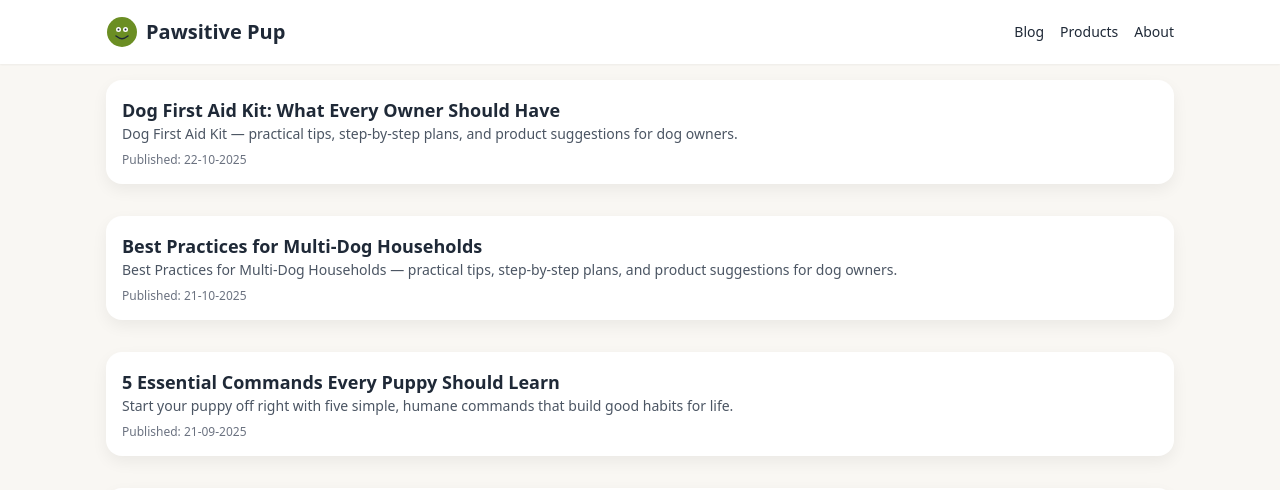
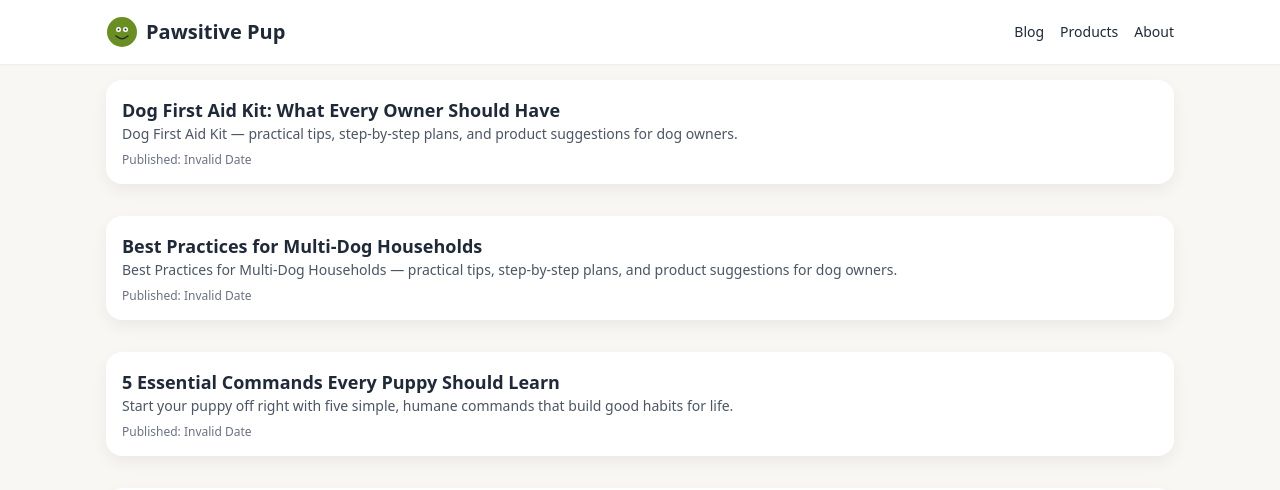
Before and after one commit to pawsitivepupacc/PawsitivePup, a Next.js app: page / in a window 1280 px wide. Shown: the top 490 px of the page. Built offline with nearby package versions, Linux system fonts and the light colour scheme.

Commit message:
Update PostCard.tsx

```diff
--- a/components/PostCard.tsx
+++ b/components/PostCard.tsx
@@ -1,4 +1,13 @@
 import Link from 'next/link'
+
+function formatDate(dateString: string) {
+  if (!dateString) return ''
+  return new Date(dateString).toLocaleDateString('en-GB', {
+    day: '2-digit',
+    month: 'short',
+    year: 'numeric',
+  })
+}
 
 export default function PostCard({ post }: any) {
   return (
@@ -7,7 +16,9 @@ export default function PostCard({ post }: any) {
         <h3 className="text-lg font-semibold">{post.data.title}</h3>
       </Link>
       <p className="text-sm text-gray-600">{post.data.excerpt}</p>
-      <div className="mt-2 text-xs text-gray-500">Published: {post.data.date}</div>
+      <div className="mt-2 text-xs text-gray-500">
+        Published: {formatDate(post.data.date)}
+      </div>
     </article>
   )
 }
```
